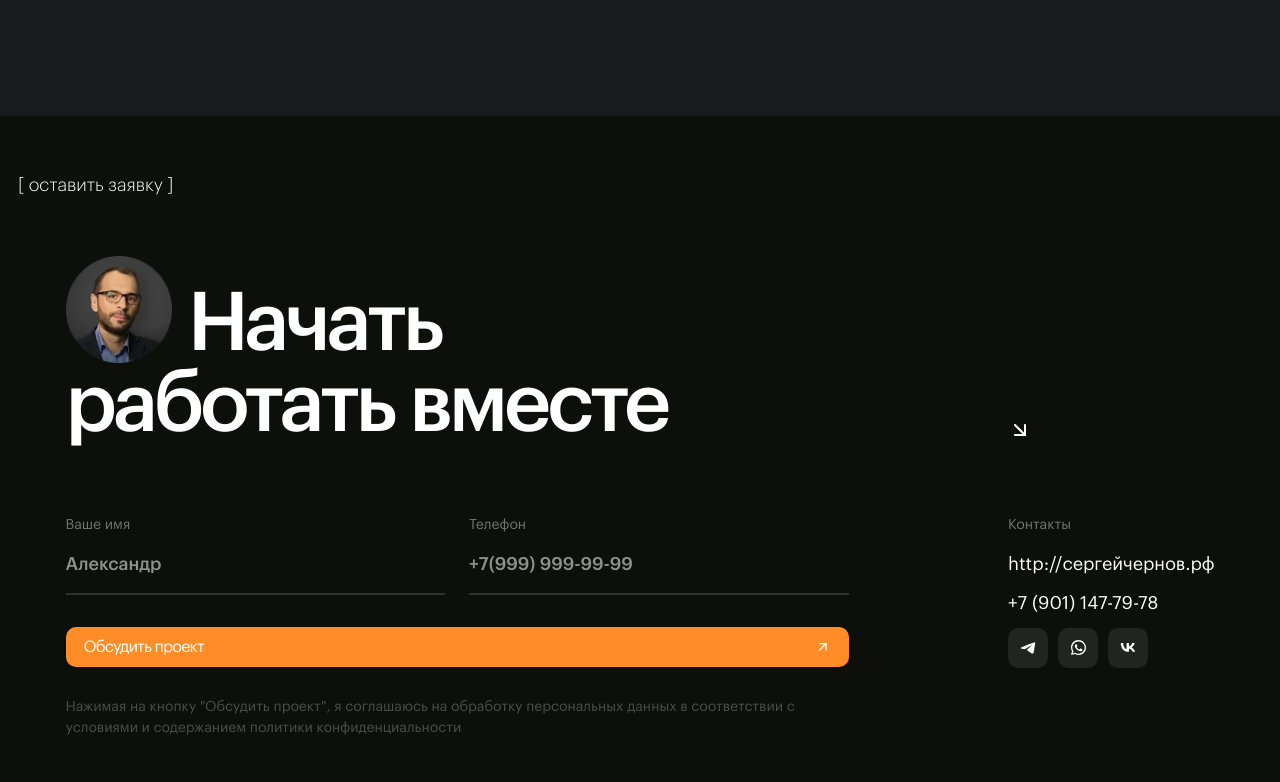
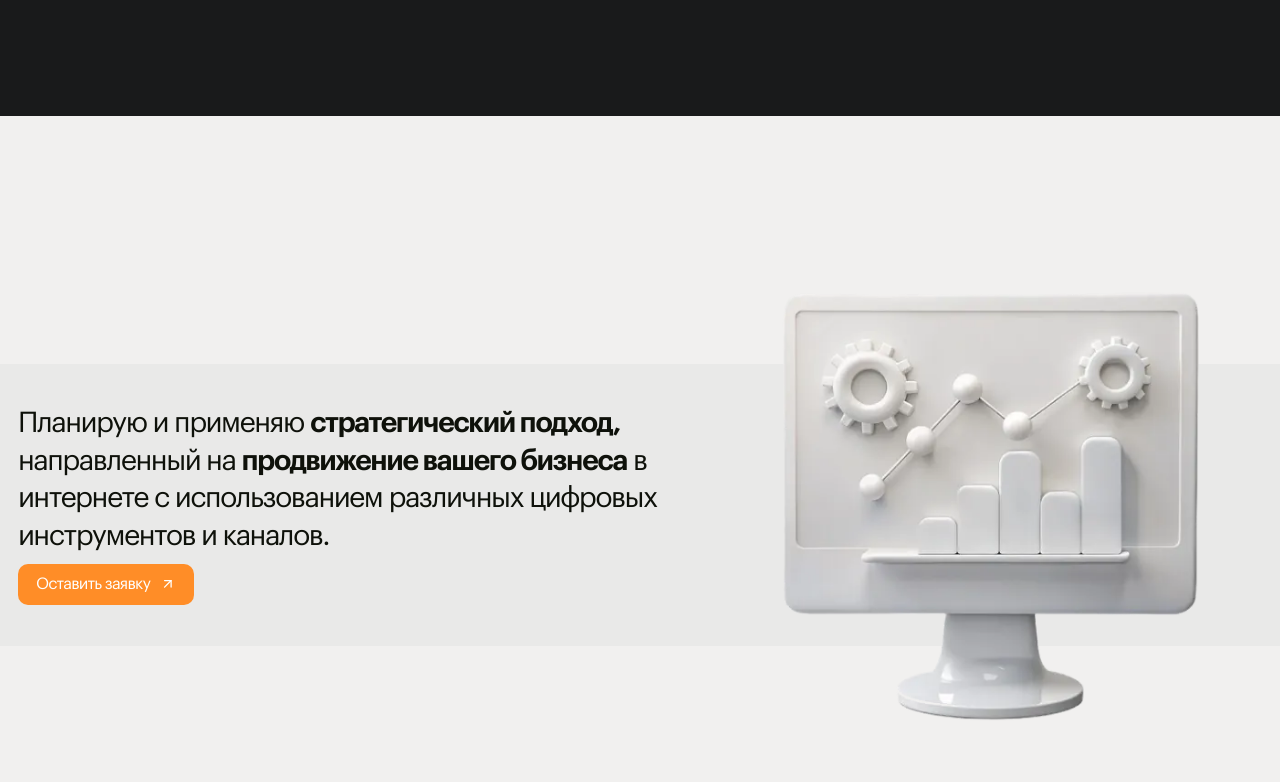
Before and after one commit to devdfarino46/fl-sergey-chernov, a website: page complex-marketing.html in a window 1280 px wide. Shown: the part 1039-1821 px from the top of the page. Drawn offline with nearby package versions, Linux system fonts and the light colour scheme; files that its build step writes are made by us from their sources.

Commit message:
About_cxMarketing done

```diff
--- a/complex-marketing.html
+++ b/complex-marketing.html
@@ -190,6 +190,28 @@
           </div>
         </div>
         <div class="hero__bottom-bg"></div>
+      </section>
+
+      <section class="section about about_cx-marketing">
+        <div class="about__wrapper">
+          <div class="about__container">
+            <div class="about__content">
+              <p class="about__text">
+                Планирую и применяю <b>стратегический подход,</b> направленный на
+                <b>продвижение вашего бизнеса</b> в интернете с использованием
+                различных цифровых инструментов и каналов.
+              </p>
+              <a href="#" class="about__btn btn">
+                <span>Оставить заявку</span>
+                <svg width="16" height="16" viewBox="0 0 16 16" fill="none" xmlns="http://www.w3.org/2000/svg">
+                  <path fill-rule="evenodd" clip-rule="evenodd" d="M11.5686 4.11128C11.8238 4.36642 11.8238 4.78009 11.5686 5.03523L5.03529 11.5686C4.78015 11.8237 4.36648 11.8237 4.11134 11.5686C3.8562 11.3134 3.8562 10.8998 4.11134 10.6446L10.6447 4.11128C10.8998 3.85614 11.3135 3.85614 11.5686 4.11128Z" fill="white"/>
+                  <path fill-rule="evenodd" clip-rule="evenodd" d="M3.91998 4.57326C3.91998 4.21243 4.21249 3.91992 4.57332 3.91992H11.1066C11.4675 3.91992 11.76 4.21243 11.76 4.57326V11.1066C11.76 11.4674 11.4675 11.7599 11.1066 11.7599C10.7458 11.7599 10.4533 11.4674 10.4533 11.1066V5.22659H4.57332C4.21249 5.22659 3.91998 4.93408 3.91998 4.57326Z" fill="white"/>
+                </svg>
+              </a>
+            </div>
+            <img class="about__image lazyload" data-src="img/bg/about/cx-marketing.webp" alt="" width="144" height="144">
+          </div>
+        </div>
       </section>
 
       <section class="section feedback">
--- a/scss/blocks/_about.scss
+++ b/scss/blocks/_about.scss
@@ -144,3 +144,5 @@
       }
     }
 }
+
+@import 'mods/about_cx-marketing';
--- /dev/null
+++ b/scss/blocks/mods/_about_cx-marketing.scss
@@ -0,0 +1,62 @@
+.about_cx-marketing {
+  font-family: 'Graphik';
+
+  .about {
+
+      &__wrapper {
+        margin-top: clamp(75px, -2.847rem + 18.84vw, 211px);
+        margin-bottom: clamp(32px, -9.524rem + 28.81vw, 240px);
+        background: rgba($color: #060606, $alpha: .03);
+      }
+
+      &__container {
+        display: flex;
+        align-items: center;
+
+        @media (max-width: 640px) {
+          flex-direction: column-reverse;
+        }
+      }
+
+      &__content {
+        display: flex;
+        flex-direction: column;
+        align-items: flex-start;
+        padding: clamp(30px, 1.155rem + 1.80vw, 43px) 0;
+        gap: 0;
+
+        @media (max-width: 640px) {
+          padding-top: 0;
+          align-items: center;
+          text-align: center;
+        }
+      }
+
+      &__text {
+        font-weight: 400;
+        font-size: clamp(16px, 0.224rem + 1.94vw, 30px);
+        line-height: 132%;
+        letter-spacing: -0.05em;
+        color: #0E110A;
+        margin-bottom: 9px;
+        margin-top: 0;
+        b {
+          font-weight: 600;
+        }
+      }
+
+      &__btn {
+      }
+
+      &__image {
+        flex: 0 0 calc(597px / 1362px * 100%);
+        // width: clamp(144px, -16.097rem + 62.74vw, 597px);
+        height: auto;
+        margin: calc(-1 * clamp(53px, -2.061rem + 13.43vw, 150px)) 0;
+
+        @media (max-width: 640px) {
+          margin-bottom: 0;
+        }
+      }
+  }
+}
```
Also changed, not shown: img/bg/about/cx-marketing.webp (added).
